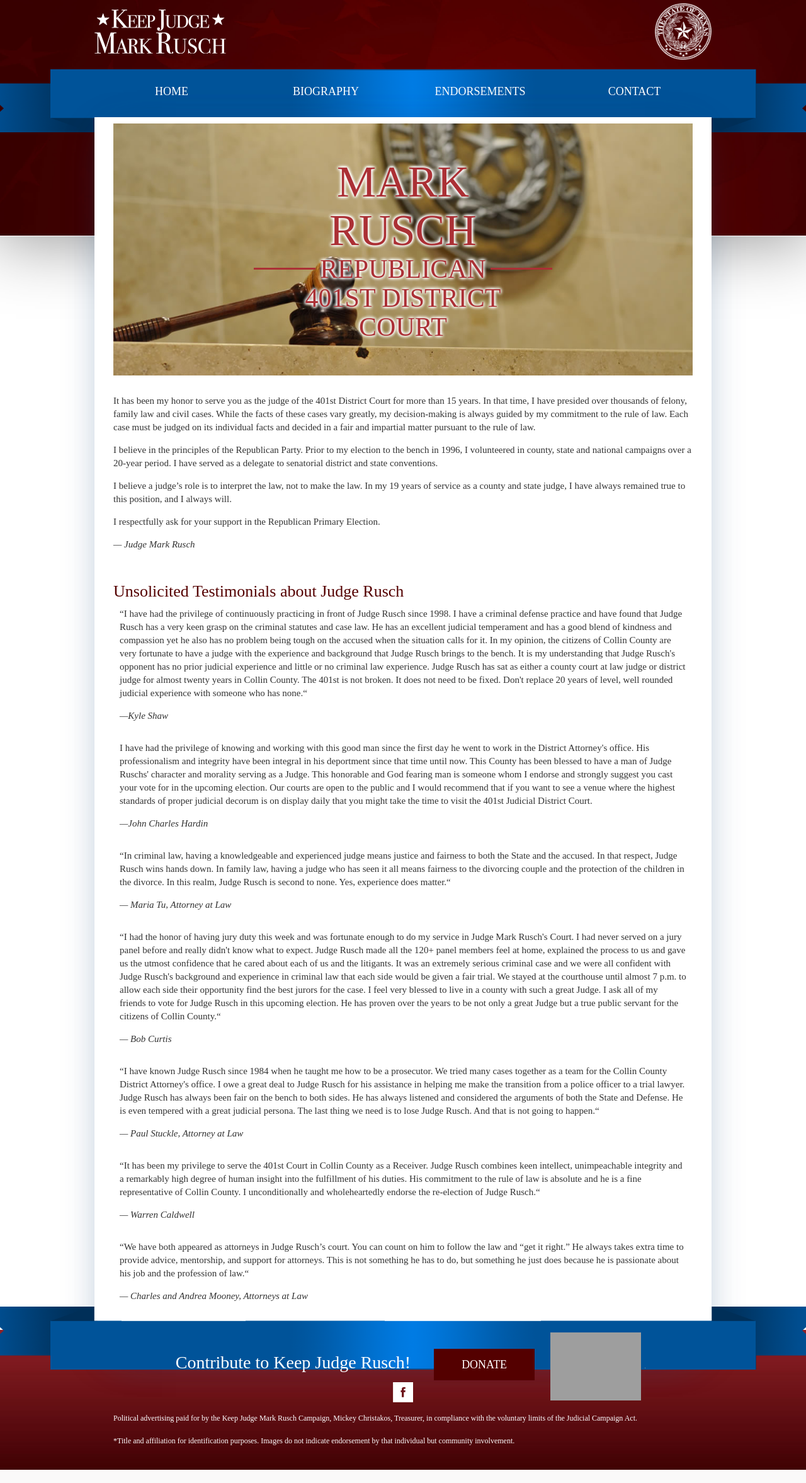
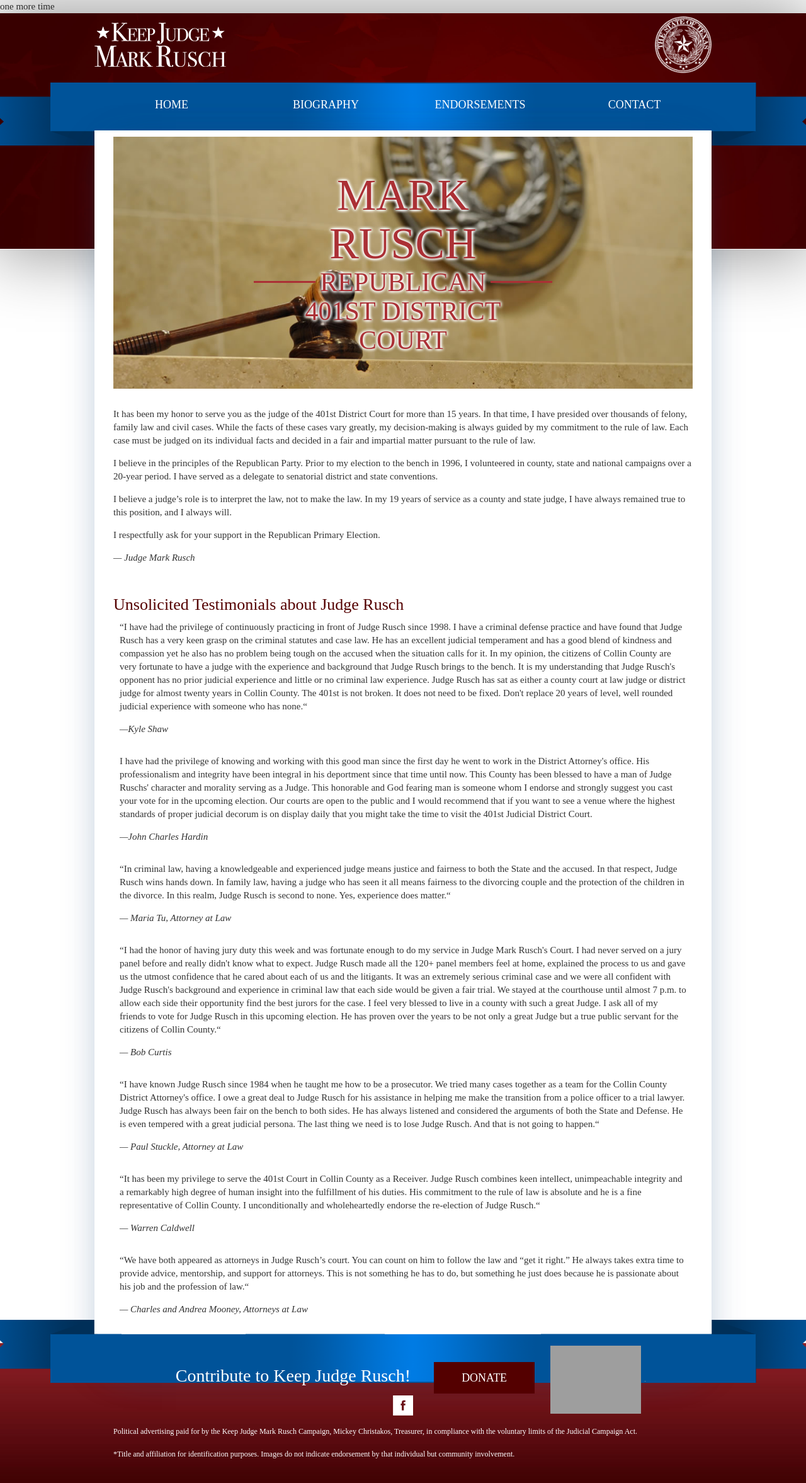
Before and after one commit to michelemccom/markrusch, a PHP site: page /index.php in a window 1280 px wide. Shown: the whole page at 63% size. Before the commit the page ends 2333 px from the top, so only its background shows below. Run offline with PHP 8.4, Linux system fonts and the light colour scheme; some libraries are stand-ins or nearby versions; some web fonts are replaced; grey boxes are pictures that could not be loaded.

Commit message:
testingstill

```diff
--- a/includes/header.php
+++ b/includes/header.php
@@ -1,5 +1,6 @@
 <!DOCTYPE html>
 <html prefix="og: http://ogp.me/ns#">
+one more time
 	<head>
   		<title>Mark Rusch</title>
   		<meta property="og:title" content="Keep Judge Mark Rusch">
```
